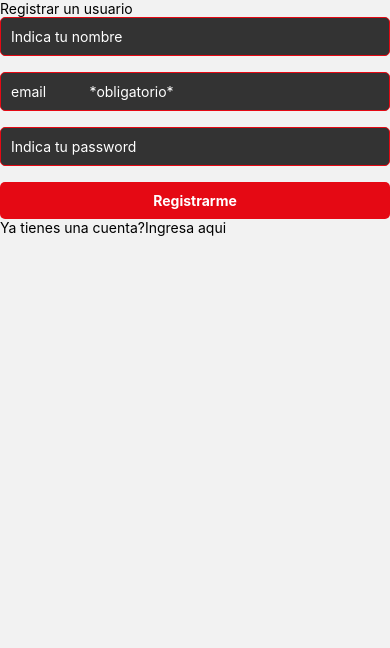
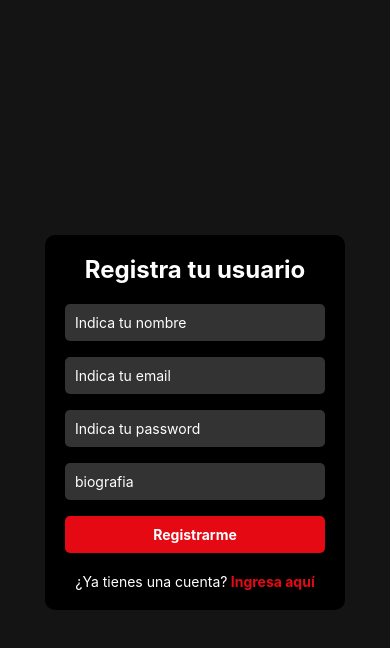
Before and after one commit to TomasLegarre/tp_final_prog3, a React Native app: screen /Register in a window 390 px wide. Shown: the top 648 px of the page. Built offline with nearby package versions, Linux system fonts and the light colour scheme.

Commit message:
register realizado

```diff
--- a/src/screens/Register/Register.js
+++ b/src/screens/Register/Register.js
@@ -1,147 +1,161 @@
-import React, {Component} from "react";
-import { TextInput, TouchableOpacity, View, Text, StyleSheet, ActivityIndicator} from 'react-native';
+import React, { Component } from 'react';
+import { View, Text, TextInput, TouchableOpacity, StyleSheet } from 'react-native';
 import { db, auth } from "../../config/config.js";
 
-class Register extends Component{
-    constructor(){
-        super()
-        this.state={
-            email:'',
-            password:'',
-            name:'',
+class Register extends Component {
+    constructor() {
+        super();
+        this.state = {
+            email: '',
+            password: '',
+            name: '',
+            error: '',
+            imgPerfil:'',
             bio:'',
-            img:'',
-        }
+
+        };
     }
 
 
-    componentDidMount(){
-        console.log('Hizo el didMount y estas son sus props')
-        console.log(this.props)
-        // despues poner que te redireccione al login
+    onSubmit(name, email, password) {
+        if (name === null || name === '' || name.length < 4) {
+            this.setState({ error: 'El nombre de usuario debe ser mayor a 4 caracteres' });
+            return false;
+        }
+        if (email === null || email === '' || !email.includes('@')) {
+            this.setState({ error: 'Email inválido' });
+            return false;
+        }
+        if (password === null || password === '' || password.length < 6) {
+            this.setState({ error: 'La password no puede tener menos de 6 caracteres' });
+            return false;
+        }
+
+        auth.createUserWithEmailAndPassword(email, password)
+        .then(resp => {
+            db.collection('users').add({
+                owner: email,
+                name: name,
+                bio: this.state.bio,
+                fotoPerfil: this.state.imgPerfil,
+                createdAt: Date.now()
+            })
+            .then(() => {
+                this.setState({
+                    name: '',
+                    email: '',
+                    password: '',
+                    loading: false
+                });
+                this.props.navigation.navigate("login");
+            })
+        })
+    }
+
+    redirect() {
+        this.props.navigation.navigate('login');
     }
 
 
-    onSubmit(name,email,password){
-        if(
-            name === null || name === '' || name.length < 4
-        ){
-            this.setState({error: 'El nombre de usuario debe ser mayor a 4 caracteres'})
-            return false
-        }
-         if(
-             email === null || email === '' || !email.includes('@')
-         ){
-             this.setState({error: 'Email invalido'})
-             return false
-        }
-        if(
+    render() {
+        const { scale } = this.state;
 
-            password === null || password === '' || password.length < 6
-        ){
-            this.setState({error: 'La password no puede tener menos de 6 caracteres'})
-            return false
-        }
-
-
-        auth.createUserWithEmailAndPassword(email,password)
-        .then((user)=>{
-            if(user){
-                console.log("usuario registrado")
-            }
-        })
-        .catch((err) =>{
-            if(err.code === "auth/email-already-in-use"){
-                this.setState({error:'El email ya se encuentra en uso'})
-            }
-        })
-        }
-
-        redirect(){
-            this.props.navigation.navigate('login')
-        }
-
-
-render(){
-    return(
-        <View>
-        <Text>Registrar un usuario</Text>
+        return (
+            <View style={styles.container}>
+                <View style={styles.formContainer}>
+                    <Text style={styles.title}>Registra tu usuario</Text>
                     <TextInput
-            onChangeText={(text) => this.setState({name: text, error: ''})}
+                        onChangeText={(text) => this.setState({ name: text, error: '' })}
                         value={this.state.name}
                         placeholder='Indica tu nombre'
                         keyboardType='default'
                         style={styles.input}
                     />
                     <TextInput
-            onChangeText={(text) => this.setState({email: text, error: ''})}
+                        onChangeText={(text) => this.setState({ email: text, error: '' })}
                         value={this.state.email}
-            placeholder='email           *obligatorio*'
-            keyboardType='default'
+                        placeholder='Indica tu email'
+                        keyboardType='email-address'
                         style={styles.input}
                     />
                     <TextInput
-            onChangeText={(text) => this.setState({password: text, error: ''})}
+                        onChangeText={(text) => this.setState({ password: text, error: '' })}
                         value={this.state.password}
                         placeholder='Indica tu password'
-            keyboardType='default'
+                        secureTextEntry
                         style={styles.input}
                     />
+
+                <TextInput
+                    onChangeText={(text) => this.setState({ bio: text })}
+                    placeholder='biografia'
+                    keyboardType='default'
+                    value={this.state.bio}
+                    style={styles.input}
+                />
+
                         <TouchableOpacity
                             style={styles.btn}
-            onPress={()=> this.onSubmit(this.state.name, this.state.email, this.state.password)}
+                            onPress={() => this.onSubmit(this.state.name, this.state.email, this.state.password)}
+
                         >
                             <Text style={styles.textBtn}>Registrarme</Text>
                         </TouchableOpacity>
-        <View>
-            <Text>
-                Ya tienes una cuenta?
-            <TouchableOpacity
-                onPress={()=> this.redirect()}
-            >
-                <Text>Ingresa aqui</Text>
+
+                    <View style={styles.footer}>
+                        <Text style={styles.footerText}>
+                            ¿Ya tienes una cuenta?
+                            <TouchableOpacity onPress={this.redirect}>
+
+                        <Text style={styles.link}> Ingresa aquí</Text>
                     </TouchableOpacity>
                         </Text>
                     </View>
-        {
-            this.state.error !== '' ?
-            <Text>
+
+
+                    {this.state.error !== '' ?
+                        <Text style={styles.error}>
                             {this.state.error}
                         </Text>
-            :
-            ''
+                        : null
                     }
+
                 </View>
-    )
+            </View>
+        );
     }
 }
-
 
 const styles = StyleSheet.create({
     container: {
         flex: 1,
         justifyContent: 'center',
+        alignItems: 'center',
+        backgroundColor: '#141414',
+    },
+    formContainer: {
+        width: 300,
         padding: 20,
-        backgroundColor: '#141414', // Netflix background color
+        backgroundColor: '#000',
+        borderRadius: 10,
     },
     title: {
-        color: '#fff', // White text
+        color: '#fff',
         fontSize: 24,
         fontWeight: 'bold',
         marginBottom: 20,
         textAlign: 'center',
     },
     input: {
-        borderColor: '#e50914', // Netflix red color
-        borderWidth: 1,
+        borderColor: '#8B0000',
         borderRadius: 5,
         padding: 10,
         marginBottom: 16,
-        color: '#fff', // White text
-        backgroundColor: '#333', // Darker background for input
+        color: '#fff',
+        backgroundColor: '#333',
     },
     btn: {
-        backgroundColor: '#e50914', // Netflix red color
+        backgroundColor: '#e50914',
         textAlign: 'center',
         padding: 10,
         borderRadius: 5,
@@ -156,19 +170,17 @@ const styles = StyleSheet.create({
         alignItems: 'center',
     },
     footerText: {
-        color: '#fff', // White text
+        color: '#fff',
     },
     link: {
-        color: '#e50914', // Netflix red color
+        color: '#e50914',
         fontWeight: 'bold',
     },
     error: {
-        color: '#e50914', // Netflix red color
+        color: '#e50914',
         textAlign: 'center',
         marginTop: 10,
     }
 });
 
-
-
-export default Register
+export default Register;
```
Lines whose indentation alone changed are shown as unchanged.
